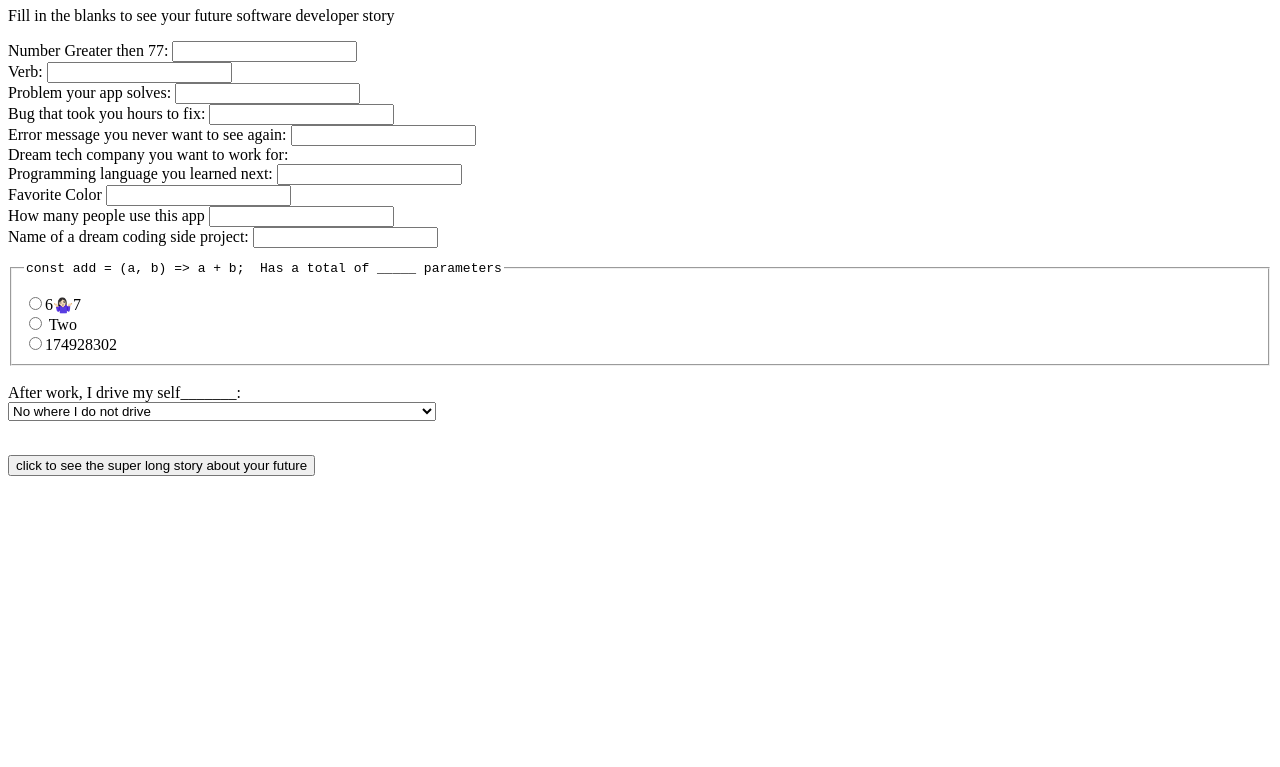
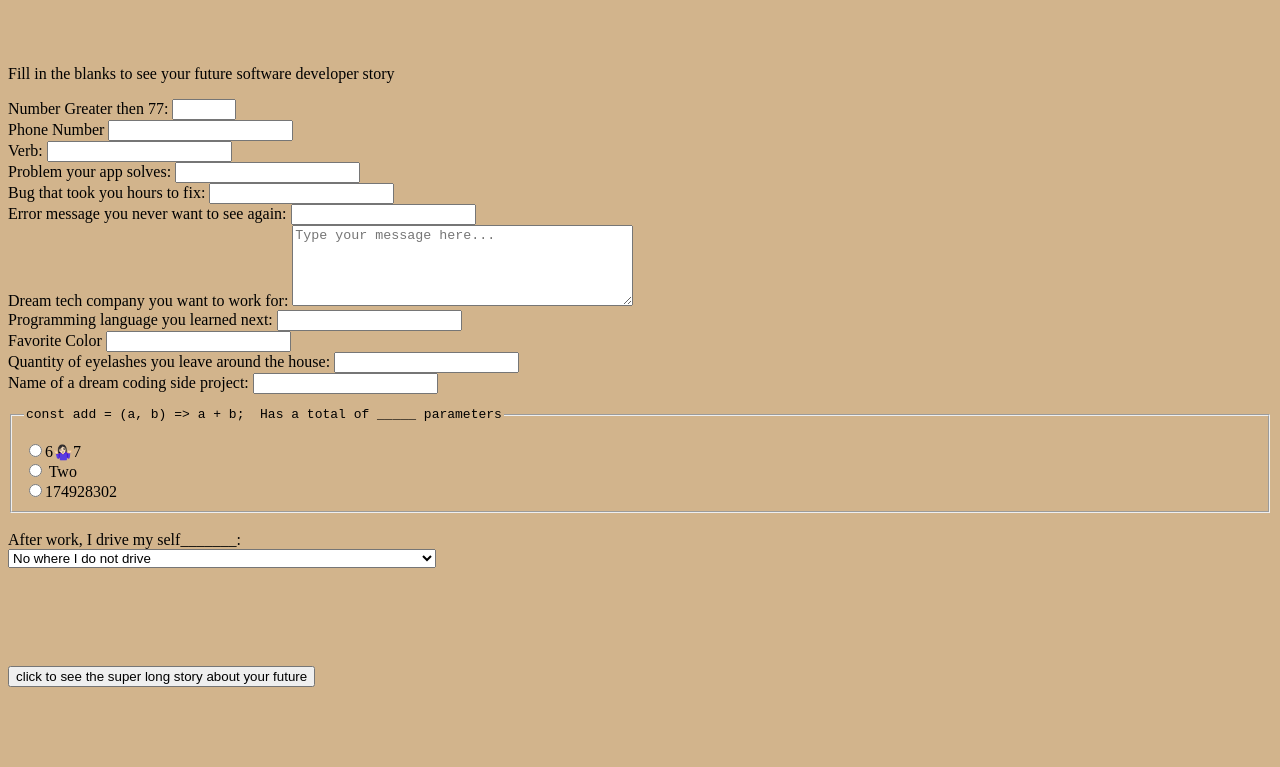
Before and after one commit to RecendezZ2/future-me-madlib, a plain HTML site: page index.html in a window 1280 px wide. Shown: the part 73-840 px from the top of the page. Before the commit the page ends 800 px from the top, so only its background shows below. Drawn offline with Linux system fonts and the light colour scheme.

Commit message:
added text area element in html

```diff
--- a/css/styles.css
+++ b/css/styles.css
@@ -0,0 +1,13 @@
+body {
+    background-color: tan;
+}
+
+form {
+    margin: auto;
+}
+
+
+
+p {
+ margin-top: 5rem;
+}
--- a/index.html
+++ b/index.html
@@ -14,12 +14,14 @@
             <h1>Future Me MADLIB: Software Developer Edition</h1>
         </b>
         <p>Fill in the blanks to see your future software developer story</p>
-
+        <div class="newForm">
             <form id="yourStory">
                 <div class="number">
                     <label for="number">Number Greater then 77:</label>
-                <input id="number" name="number" type="text"><br>
+                    <input id="number" name="number" value="number" type="number" min="77" max="100"><br>
                 </div>
+                <label for="tel">Phone Number</label>
+                <input id="tel" name="tel" type="tel" required>
                 <div class="verb">
                     <label for="verb">Verb:</label>
                     <input id="verb" name="verb" type="text"><br>
@@ -39,19 +41,23 @@
                 </div>
                 <div class="dream">
                     <label for="dream">Dream tech company you want to work for:</label>
+                    <textarea id="dream" name="dream" rows="5" cols="40"
+                        placeholder="Type your message here..."></textarea>
                 </div>
                 <div class="language">
                     <label for="language">Programming language you learned next:</label>
-                <input id="language" name="language" type="text"><br>
+                    <input id="language" name="language" type="textarea"><br>
                 </div>
                 <div class="">
                     <label for="favoriteColor">Favorite Color</label>
                     <input id="favoriteColor" name="favoriteColor" type="text">
                 </div>
-            <div class="number">
-                <label for="numb">How many people use this app</label>
-                <input id="numb" name="numb" type="number"><br>
+
+                <div class="quantity">
+                    <label for="quantity">Quantity of eyelashes you leave around the house:</label>
+                    <input type="number" id="quantity" name="quantity">
                 </div>
+
                 <div class="sideProject">
                     <label for="sideProject">Name of a dream coding side project:</label>
                     <input id="sideProject" name="sideProject" type="text">
@@ -59,12 +65,12 @@
 
                 <fieldset>
                     <legend>
-                    <!-- this is a question to answer in madlibs with the actual answer being two. But this entire line of creats a function named add that adds two values together const creates a variable that cant be reassigned the variable name is add it stores a function that we can use later by writing add A and B are the arrow functions parameters they are place holders that the values will receive = with = &  is the way to make an arrow sign show in the UI on the live page. Its a question asking how many parameters not the answer to the problem  -->
+                        <!-- this is a question to answer in madlibs with the actual answer being two. But this entire line of creates a function named add that adds two values together const creates a variable that cant be reassigned the variable name is add it stores a function that we can use later by writing add A and B are the arrow functions parameters they are place holders that the values will receive = with = &  is the way to make an arrow sign show in the UI on the live page. Its a question asking how many parameters not the answer to the problem <pre> <code> HTML tags used together or separately to display computer code and preformatted text on a webpage.  -->
                         <pre><code>const add = (a, b) =&gt; a + b;  Has a total of _____ parameters</code></pre>
                     </legend>
-                <label><input type="radio" name="two" value="one">6🤷🏻‍♀️7</label><br>
-                <label><input type="radio" name="two" value="two"> Two </label><br>
-                <label><input type="radio" name="two" value="aLot">174928302</label><br>
+                    <label><input type="radio" name="btn" value="btn">6🤷🏻‍♀️7</label><br>
+                    <label><input type="radio" name="btn" value="btn"> Two </label><br>
+                    <label><input type="radio" name="btn" value="btn">174928302</label><br>
 
                 </fieldset><br>
 
@@ -86,6 +92,8 @@
                 <p id="story"></p>
 
             </form>
+        </div>
+
 
     </main>
     <script src="script.js"></script>
--- a/script.js
+++ b/script.js
@@ -15,13 +15,13 @@ function onFormSubmit(event) {
 // we are asking to get the element with the id of story then manipulate the document by changing the color red to the story content.
 	document.getElementById("story").style.color = "#ff0000"
 
-story.textContent = `It's the year 30${dataObject.number}. You have been working on a top-secret program that will change the world. Three men in black suits walk in and tell you to come with them. Naturally, you get out of your seat and ${dataObject.verb} in the opposite direction through a futuristic city filled with flying cars, robot assistants, and glowing buildings.
+story.textContent = `It's the year 30${dataObject.number}.  You have been working  for ${dataobject.quantity} days on a top-secret program that will change the world. Three men in black suits walk in and tell you to come with them. Naturally, you get out of your seat and  start ${dataObject.verb} in the opposite direction through a futuristic city filled with flying cars, robot assistants, and glowing buildings...
 
 Currently, you are the creator of a life-changing app that ${dataObject.problem}, but there is a ${dataObject.bug} bug that only you can fix. You look back and see that the men in suits are holding computers in their hands and yelling about a ${dataObject.error}. You decide to turn around and fix the problem. Afterward, they offer you a job at ${dataObject.dream}.
 
 You are the only person who has learned ${dataObject.language}, and they need your help designing a ${dataObject.favoriteColor}-themed system for their company. You talk things over during coffee, and they agree to pay you ${dataObject.number} times the normal pay rate.
 
-Because you have one-of-a-kind skills, you respond, "Eh, im working on a app that will fix ${dataObject.sideProject} I don't need your money, hmm why not but only if you pay me ${dataObject.two}x the normal pay rate." They agree. You get into your flying car and drive yourself to your coworkers house and finnish your app that  ${dataObject.sideProject} this app is a game changer..Finally your home, you pat yourself on the back and think, "you wished you stopped by 711 for some of their chicken wings." the end!!!`
+Because you have one-of-a-kind skills, you respond, "Eh, im working on a app that will fix ${dataObject.sideProject} I don't need your money. But you want to move to San Fran so you call them back on their sidekick. ${dataObject.ohone}... "why not but only if you pay me ${dataObject.two}x the normal pay rate." They agree. You get into your flying car and drive yourself to your coworkers house and finnish your app that  ${dataObject.sideProject} this app is a game changer..Finally your home, you pat yourself on the back and think, "you wished you stopped by 711 for some of their chicken wings." the end!!!`
 
 
 
```
Also changed, not shown: 1 other file. Lines whose indentation alone changed are shown as unchanged.
